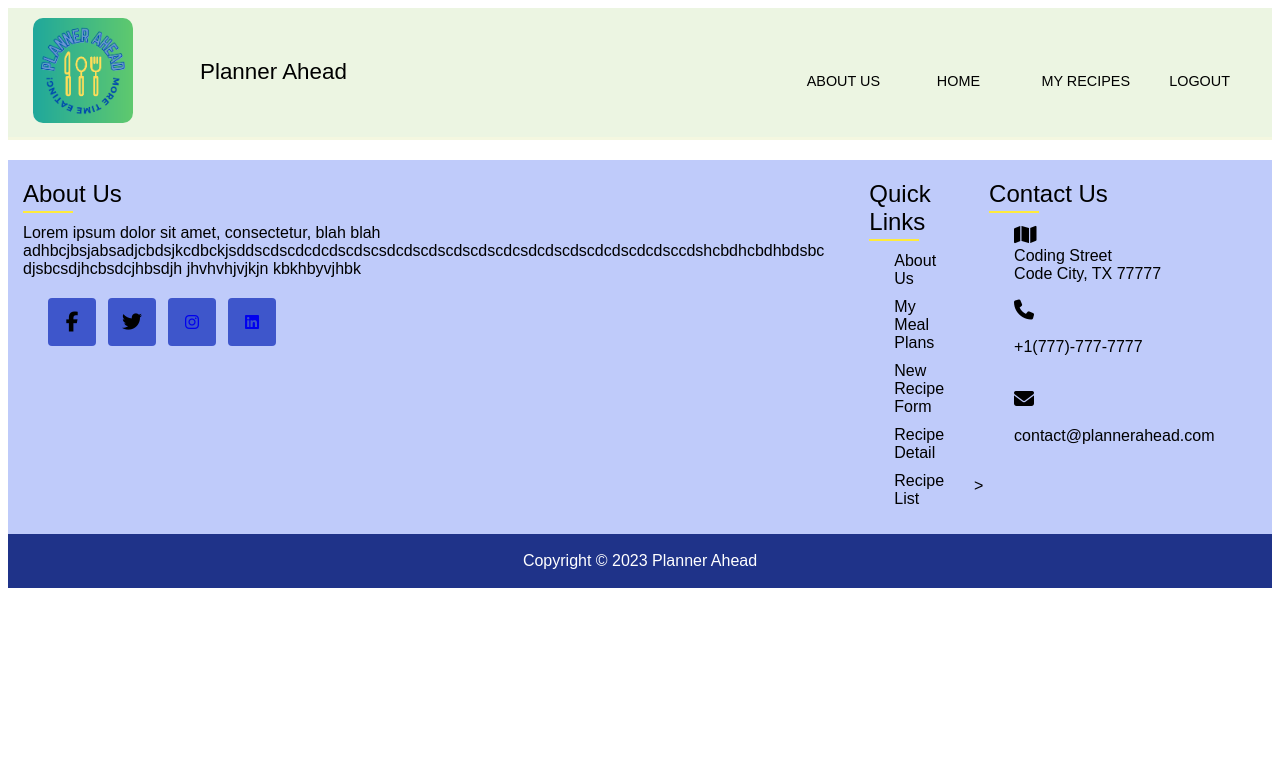
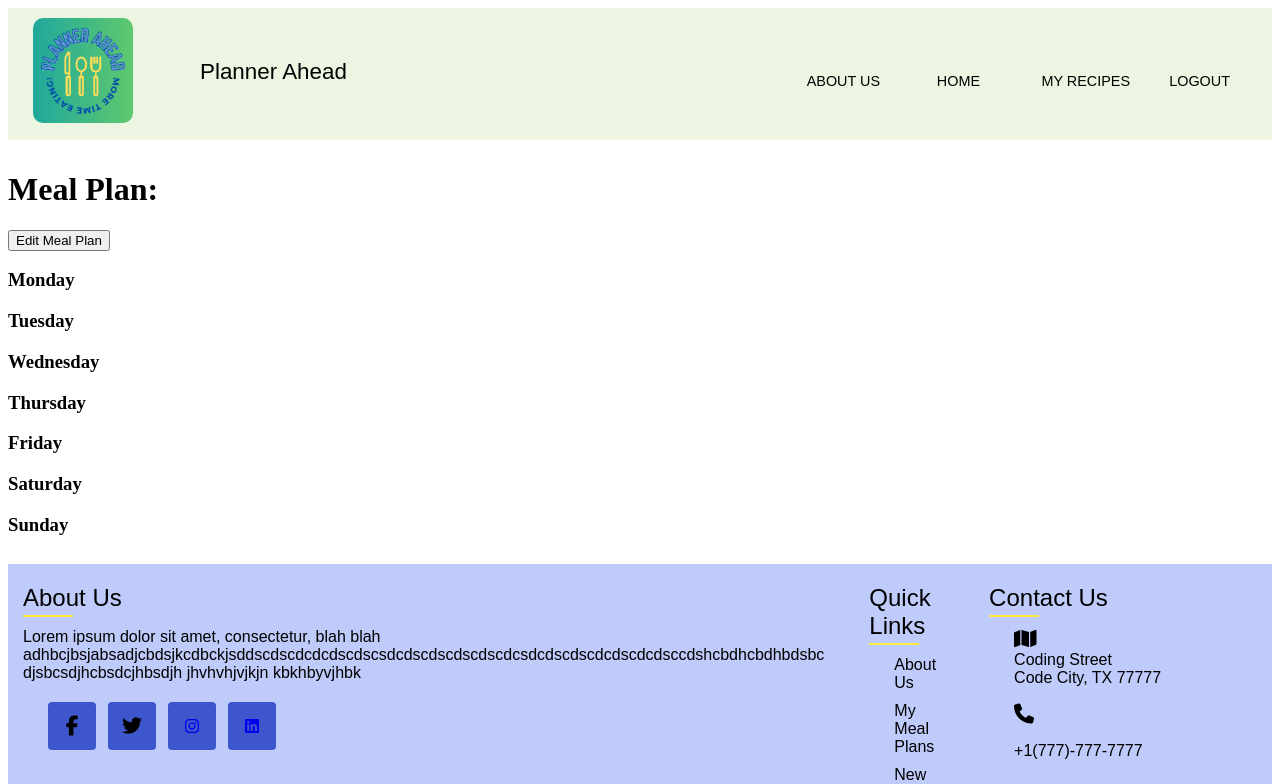
Before and after one commit to iancraine/PlannerAheadFinal, a Vue app in the folder vue/: page /mealplandetails in a window 1280 px wide. Shown: the top 784 px of the page. Built offline with nearby package versions, Linux system fonts and the light colour scheme; sample sign-in values are in the browser's storage.

Commit message:
weekly-plans table changes to include daily_plan_ids

```diff
--- /dev/null
+++ b/vue/src/components/MealPlanDetails.vue
@@ -0,0 +1,29 @@
+<template>
+  <div>
+      <div>
+          <h1 class="page-title">Meal Plan: </h1>
+          <button class="editbtn">Edit Meal Plan</button>
+      </div>
+      <div v-for="days in weekdays" v-bind:key="days">
+          <h3>{{days}}</h3>
+
+      </div>
+
+  </div>
+</template>
+
+<script>
+export default {
+    name: "meal-plan-details",
+    data(){
+        return{
+            weekdays: ["Monday", "Tuesday", "Wednesday", "Thursday", "Friday", "Saturday", "Sunday"]
+        }
+    }
+
+}
+</script>
+
+<style>
+
+</style>
--- a/vue/src/router/index.js
+++ b/vue/src/router/index.js
@@ -8,6 +8,7 @@ import store from '../store/index'
 import MyRecipes from '../views/MyRecipes.vue'
 import Recipe from '../views/Recipe.vue'
 import AboutUsPage from '../views/AboutUsPage.vue'
+import MealPlanDetails from '../views/MealPlanDetails.vue'
 
 Vue.use(Router)
 
@@ -77,6 +78,14 @@ const router = new Router({
       path:"/aboutUs",
       name: "about-us",
       component: AboutUsPage
+    },
+    {
+      path: "/mealplandetails",
+      name: "mealplandetails",
+      component: MealPlanDetails,
+      meta: {
+        requiresAuth: true
+      }
     }
   ]
 })
--- /dev/null
+++ b/vue/src/views/MealPlanDetails.vue
@@ -0,0 +1,21 @@
+<template>
+  <div>
+      <meal-plan-details/>
+
+  </div>
+</template>
+
+<script>
+import MealPlanDetails from "../components/MealPlanDetails.vue"
+
+export default {
+    name: "details",
+    components: {
+        MealPlanDetails
+    }
+}
+</script>
+
+<style>
+
+</style>
```
Also changed, not shown: 1 other file (tests, documents, lock files or other folders).
